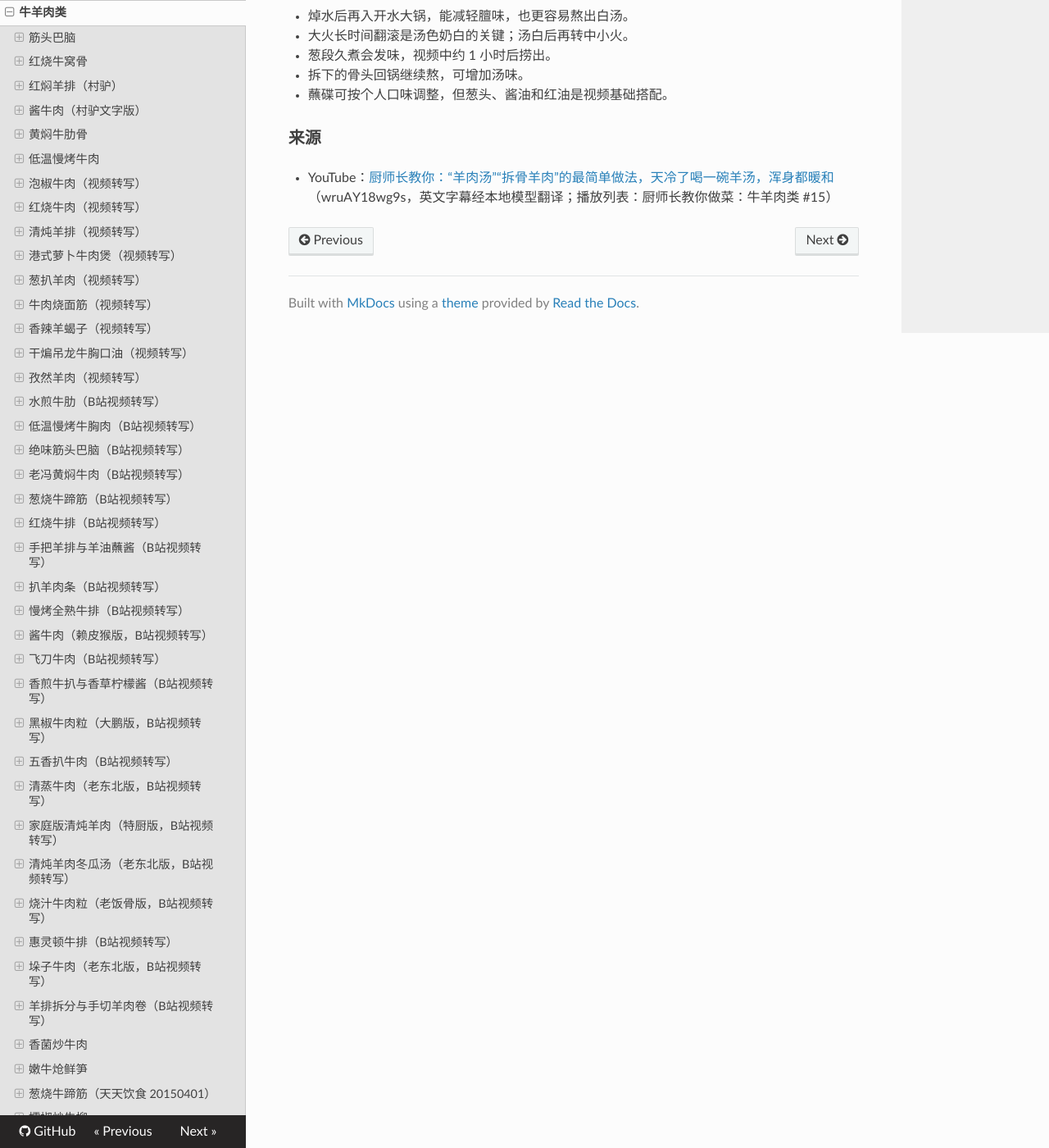
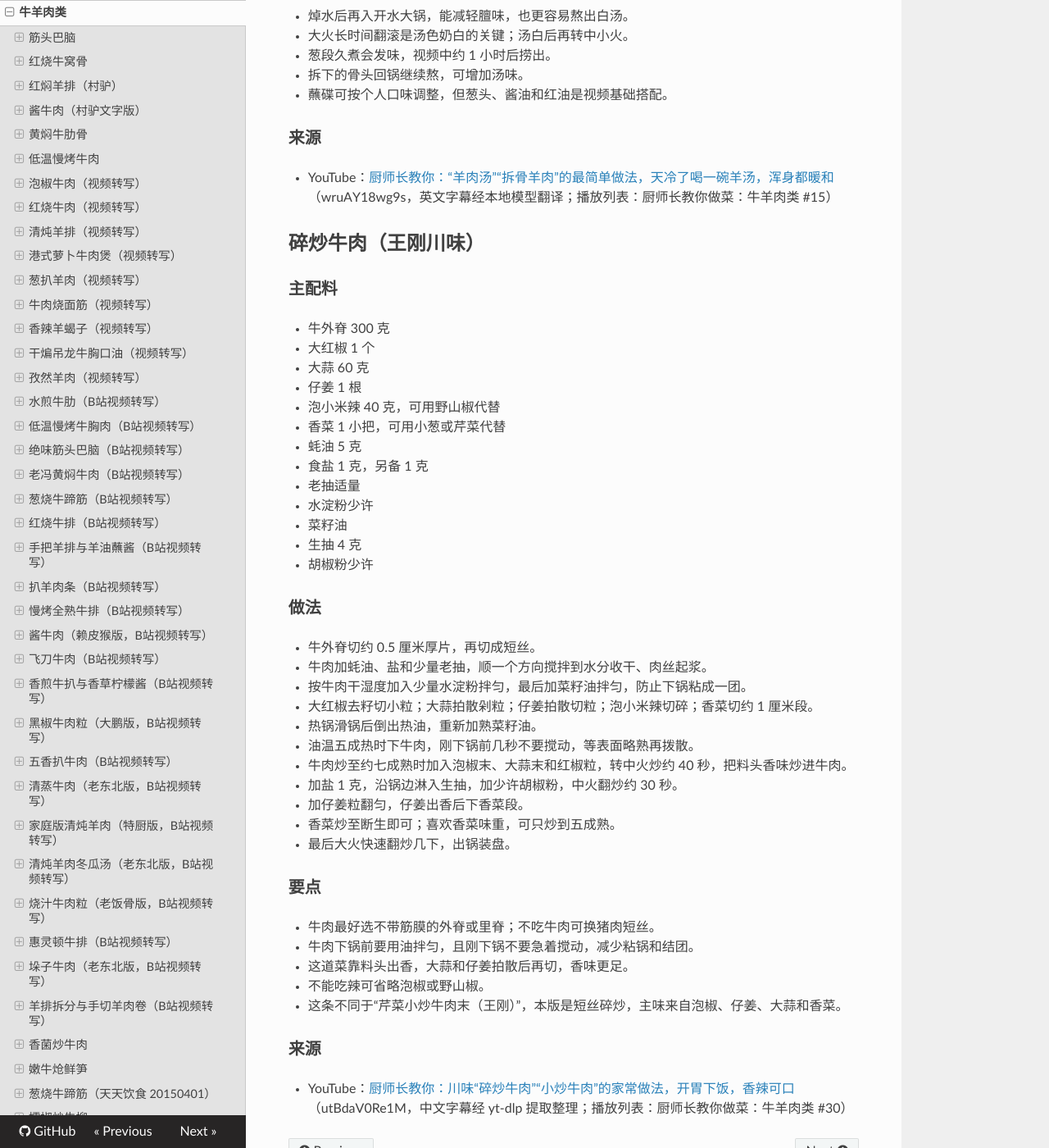
Before and after one commit to shiyang07ca/shiyang07ca.github.io, an MkDocs documentation site: the page built from docs/content/cookbook/牛羊肉类.md, in a window 1280 px wide and 1400 px high, scrolled down 62395 px. Shown: the whole window at 82% size. Built offline with MkDocs 1.6.1, drawn with Linux system fonts in a browser that asks for light colours; nearby versions of some CDN libraries.

Commit message:
2026-07-10 11:27:37

```diff
--- a/docs/content/cookbook/牛羊肉类.md
+++ b/docs/content/cookbook/牛羊肉类.md
@@ -2169,3 +2169,43 @@ date: 2025-06-20
 
 ### 来源
 - YouTube：[厨师长教你：“羊肉汤”“拆骨羊肉”的最简单做法，天冷了喝一碗羊汤，浑身都暖和](https://www.youtube.com/watch?v=wruAY18wg9s)（wruAY18wg9s，英文字幕经本地模型翻译；播放列表：厨师长教你做菜：牛羊肉类 #15）
+
+## 碎炒牛肉（王刚川味）
+
+### 主配料
+- 牛外脊 300 克
+- 大红椒 1 个
+- 大蒜 60 克
+- 仔姜 1 根
+- 泡小米辣 40 克，可用野山椒代替
+- 香菜 1 小把，可用小葱或芹菜代替
+- 蚝油 5 克
+- 食盐 1 克，另备 1 克
+- 老抽适量
+- 水淀粉少许
+- 菜籽油
+- 生抽 4 克
+- 胡椒粉少许
+
+### 做法
+- 牛外脊切约 0.5 厘米厚片，再切成短丝。
+- 牛肉加蚝油、盐和少量老抽，顺一个方向搅拌到水分收干、肉丝起浆。
+- 按牛肉干湿度加入少量水淀粉拌匀，最后加菜籽油拌匀，防止下锅粘成一团。
+- 大红椒去籽切小粒；大蒜拍散剁粒；仔姜拍散切粒；泡小米辣切碎；香菜切约 1 厘米段。
+- 热锅滑锅后倒出热油，重新加熟菜籽油。
+- 油温五成热时下牛肉，刚下锅前几秒不要搅动，等表面略熟再拨散。
+- 牛肉炒至约七成熟时加入泡椒末、大蒜末和红椒粒，转中火炒约 40 秒，把料头香味炒进牛肉。
+- 加盐 1 克，沿锅边淋入生抽，加少许胡椒粉，中火翻炒约 30 秒。
+- 加仔姜粒翻匀，仔姜出香后下香菜段。
+- 香菜炒至断生即可；喜欢香菜味重，可只炒到五成熟。
+- 最后大火快速翻炒几下，出锅装盘。
+
+### 要点
+- 牛肉最好选不带筋膜的外脊或里脊；不吃牛肉可换猪肉短丝。
+- 牛肉下锅前要用油拌匀，且刚下锅不要急着搅动，减少粘锅和结团。
+- 这道菜靠料头出香，大蒜和仔姜拍散后再切，香味更足。
+- 不能吃辣可省略泡椒或野山椒。
+- 这条不同于“芹菜小炒牛肉末（王刚）”，本版是短丝碎炒，主味来自泡椒、仔姜、大蒜和香菜。
+
+### 来源
+- YouTube：[厨师长教你：川味“碎炒牛肉”“小炒牛肉”的家常做法，开胃下饭，香辣可口](https://www.youtube.com/watch?v=utBdaV0Re1M)（utBdaV0Re1M，中文字幕经 yt-dlp 提取整理；播放列表：厨师长教你做菜：牛羊肉类 #30）
```
Also changed, not shown: docs/content/cookbook/汤类.md (+1 -1 lines).
